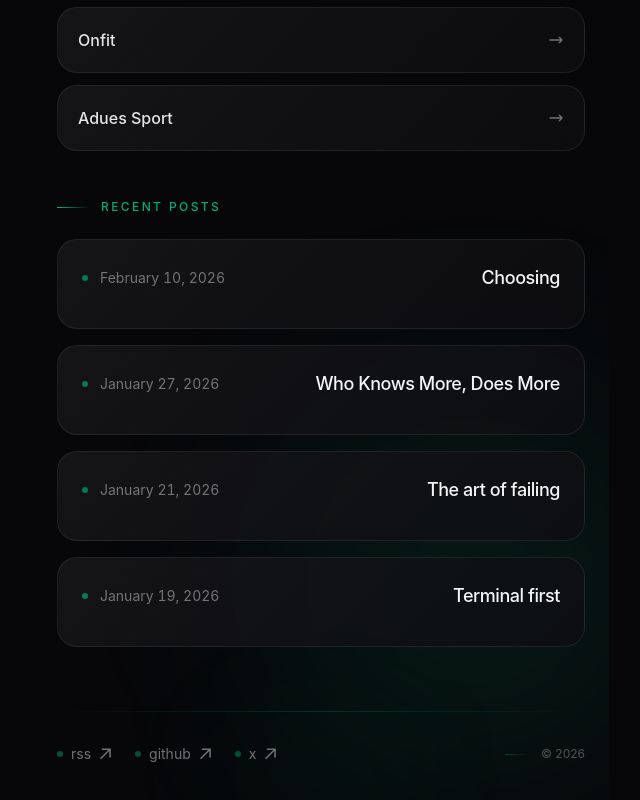
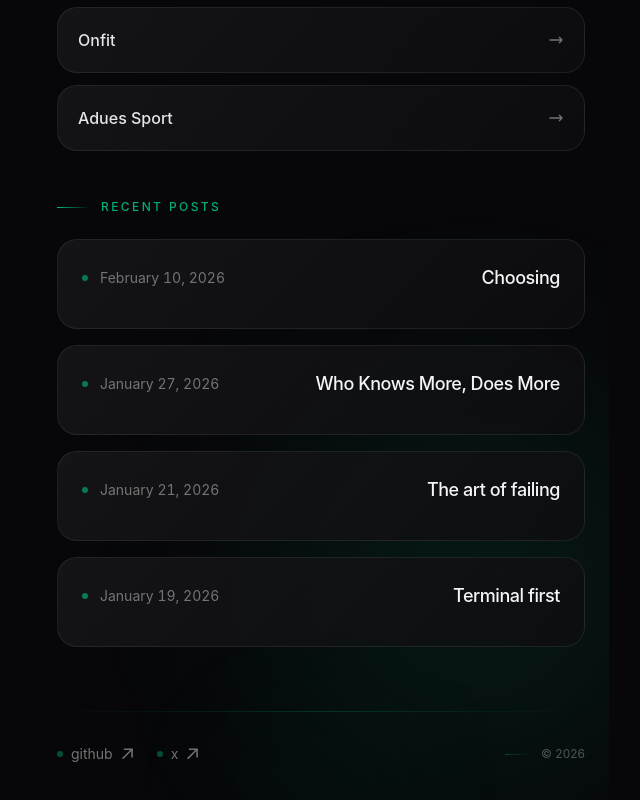
Before and after one commit to jorgeochipinti97/blog, a Next.js app: page /en in a window 1280 px wide. Shown: the part 889-1689 px from the top of the page, without its empty margins (319-959 px from the left). Built offline with nearby package versions, Linux system fonts and the light colour scheme; no server answers.

Commit message:
Remove RSS link from footer

```diff
--- a/app/components/footer.tsx
+++ b/app/components/footer.tsx
@@ -30,19 +30,6 @@ export default function Footer({ lang }: { lang: Lang }) {
       <div className="flex flex-col gap-6 sm:flex-row sm:items-center sm:justify-between">
         {/* Links */}
         <ul className="flex flex-wrap gap-x-6 gap-y-2 text-sm">
-          <li>
-            <a
-              className="group flex items-center gap-2 text-neutral-500 hover:text-emerald-400 transition-colors duration-300"
-              rel="noopener noreferrer"
-              target="_blank"
-              href={withLang(lang, '/rss')}
-            >
-              <span className="w-1.5 h-1.5 rounded-full bg-emerald-500/40 group-hover:bg-emerald-400 transition-colors duration-300" />
-              {t.footer.rss}
-              <ArrowIcon />
-            </a>
-          </li>
-
           <li>
             <a
               className="group flex items-center gap-2 text-neutral-500 hover:text-emerald-400 transition-colors duration-300"
```
